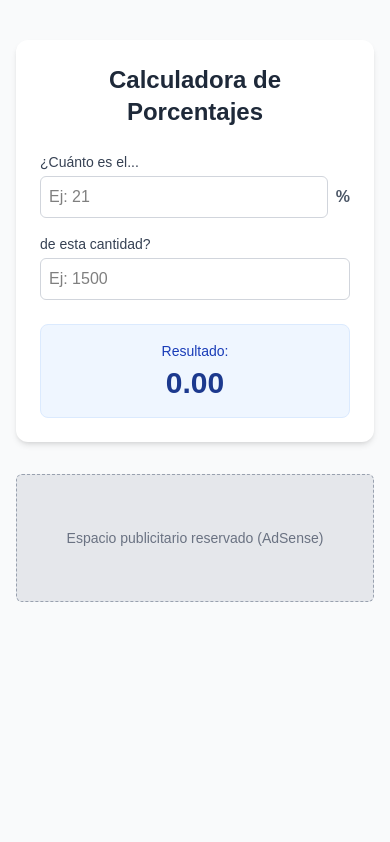
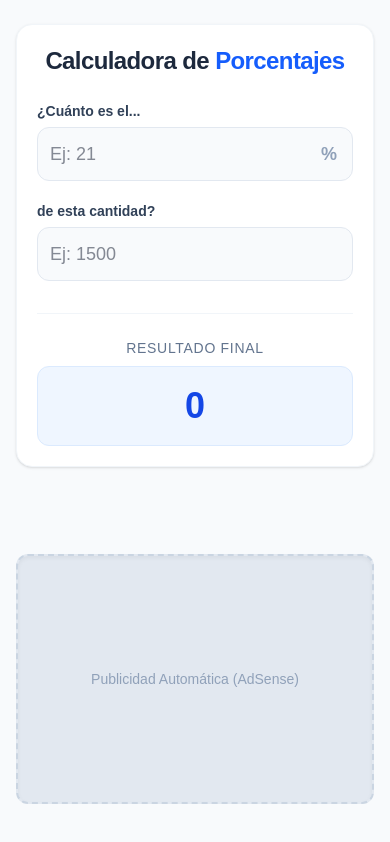
Before and after one commit to raubreak/cajautil-web, a Next.js app: page / in a window 390 px wide. Built offline with nearby package versions, Linux system fonts and the light colour scheme.

Commit message:
style: rediseñar layout y hacer inputs y tipografía full responsive para mobile 📱

```diff
--- a/src/app/page.tsx
+++ b/src/app/page.tsx
@@ -8,49 +8,67 @@ export default function CalculadoraPorcentajes() {
   const resultado = Number(cantidad) * (Number(porcentaje) / 100);
 
   return (
-    <main className="min-h-screen bg-gray-50 flex flex-col items-center py-10 px-4">
-      <div className="max-w-md w-full bg-white p-6 rounded-xl shadow-md">
-        <h1 className="text-2xl font-bold text-gray-800 mb-6 text-center">Calculadora de Porcentajes</h1>
+    <main className="min-h-[100dvh] bg-slate-50 flex flex-col items-center py-6 px-4 sm:py-12 sm:px-6 lg:px-8">
 
-        <div className="space-y-4">
+      {/* Contenedor central adaptable (Responsive) */}
+      <div className="w-full max-w-md bg-white p-5 sm:p-8 rounded-2xl shadow-sm border border-slate-100 mb-8">
+        <h1 className="text-2xl sm:text-3xl font-extrabold text-slate-800 mb-6 text-center tracking-tight">
+          Calculadora de <span className="text-blue-600">Porcentajes</span>
+        </h1>
+
+        <div className="space-y-5">
+          {/* Bloque Input 1 */}
           <div>
-            <label className="block text-sm font-medium text-gray-700 mb-1">¿Cuánto es el...</label>
-            <div className="flex items-center">
+            <label className="block text-sm sm:text-base font-semibold text-slate-700 mb-1.5">
+              ¿Cuánto es el...
+            </label>
+            <div className="relative flex items-center">
               <input
+                inputMode="decimal"
                 type="number"
                 value={porcentaje}
                 onChange={(e) => setPorcentaje(e.target.value)}
-                className="w-full border border-gray-300 rounded-md p-2 focus:ring-blue-500 focus:border-blue-500 text-black"
+                className="w-full border border-slate-200 rounded-xl p-3 sm:p-4 text-lg text-slate-900 bg-slate-50 focus:ring-2 focus:ring-blue-500 focus:border-blue-500 transition-shadow outline-none"
                 placeholder="Ej: 21"
               />
-              <span className="ml-2 text-gray-600 font-bold">%</span>
+              <span className="absolute right-4 text-slate-400 font-bold text-lg select-none pointer-events-none">%</span>
             </div>
           </div>
 
+          {/* Bloque Input 2 */}
           <div>
-            <label className="block text-sm font-medium text-gray-700 mb-1">de esta cantidad?</label>
+            <label className="block text-sm sm:text-base font-semibold text-slate-700 mb-1.5">
+              de esta cantidad?
+            </label>
             <input
+              inputMode="decimal"
               type="number"
               value={cantidad}
               onChange={(e) => setCantidad(e.target.value)}
-              className="w-full border border-gray-300 rounded-md p-2 focus:ring-blue-500 focus:border-blue-500 text-black"
+              className="w-full border border-slate-200 rounded-xl p-3 sm:p-4 text-lg text-slate-900 bg-slate-50 focus:ring-2 focus:ring-blue-500 focus:border-blue-500 transition-shadow outline-none"
               placeholder="Ej: 1500"
             />
           </div>
 
-          <div className="mt-6 p-4 bg-blue-50 rounded-lg border border-blue-100">
-            <p className="text-sm text-blue-800 text-center mb-1">Resultado:</p>
-            <p className="text-3xl font-bold text-blue-900 text-center">
-              {!isNaN(resultado) && cantidad && porcentaje ? resultado.toFixed(2) : "0.00"}
+          {/* Bloque Resultado */}
+          <div className="mt-8 pt-6 border-t border-slate-100">
+            <p className="text-sm font-medium text-slate-500 text-center mb-2 uppercase tracking-wider">
+              Resultado final
             </p>
+            <div className="p-4 bg-blue-50 rounded-xl border border-blue-100 flex items-center justify-center min-h-[5rem]">
+              <p className="text-4xl sm:text-5xl font-black text-blue-700 text-center break-all">
+                {!isNaN(resultado) && cantidad && porcentaje ? resultado.toLocaleString('es-ES', { maximumFractionDigits: 2 }) : "0"}
+              </p>
+            </div>
           </div>
         </div>
       </div>
 
-      {/* Espacio reservado para AdSense */}
-      <div className="mt-8 max-w-md w-full h-32 bg-gray-200 border border-dashed border-gray-400 flex items-center justify-center text-gray-500 text-sm rounded-md">
-        Espacio publicitario reservado (AdSense)
+      {/* Espacio reservado para AdSense (Adaptable cuadrado en móvil, horizontal en PC) */}
+      <div className="w-full max-w-md mt-auto mb-4 bg-slate-200 border-2 border-dashed border-slate-300 flex items-center justify-center text-slate-400 text-sm font-medium rounded-xl h-[250px] sm:h-[120px] shadow-inner">
+        Publicidad Automática (AdSense)
       </div>
+
     </main>
   );
 }
```
